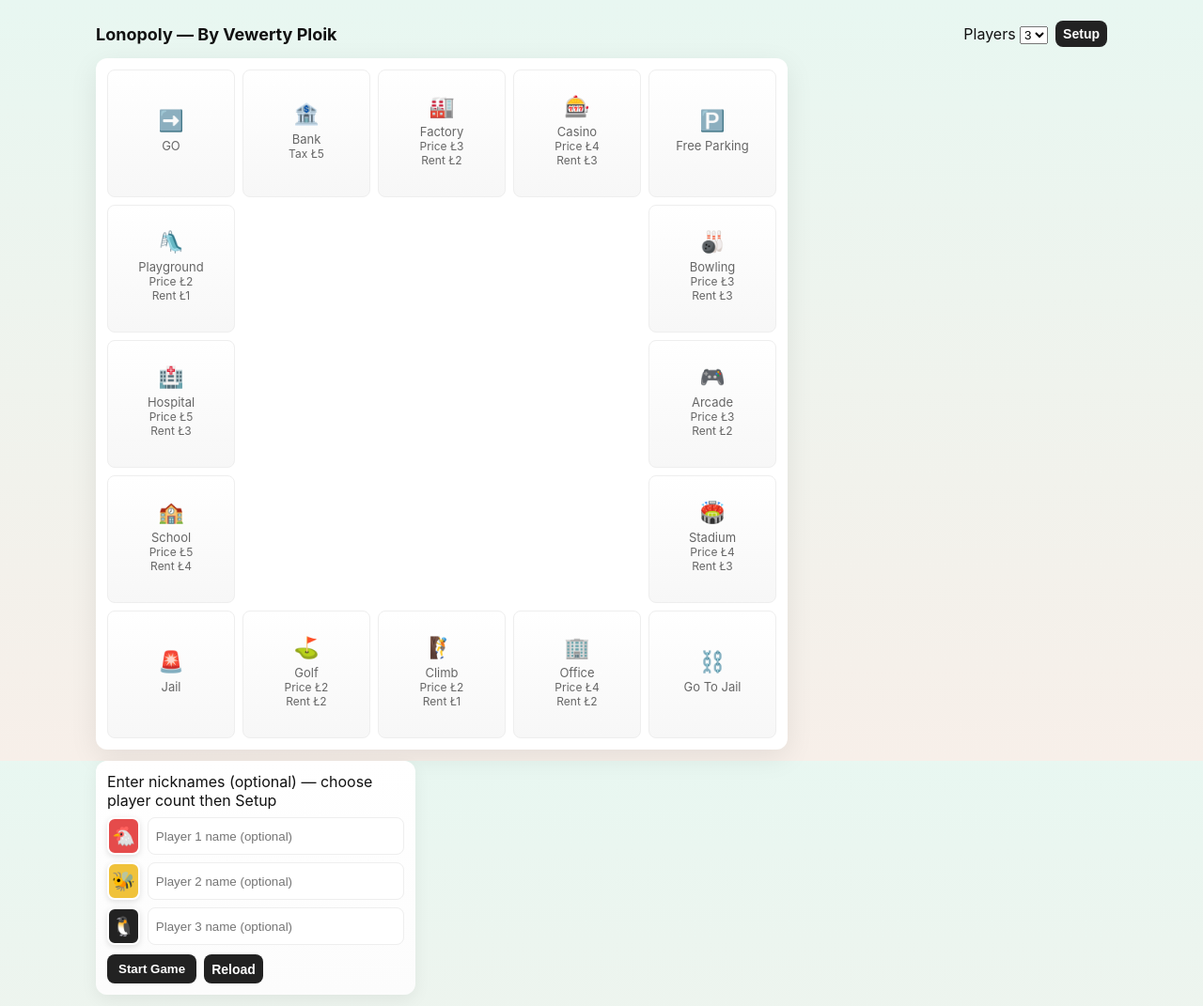
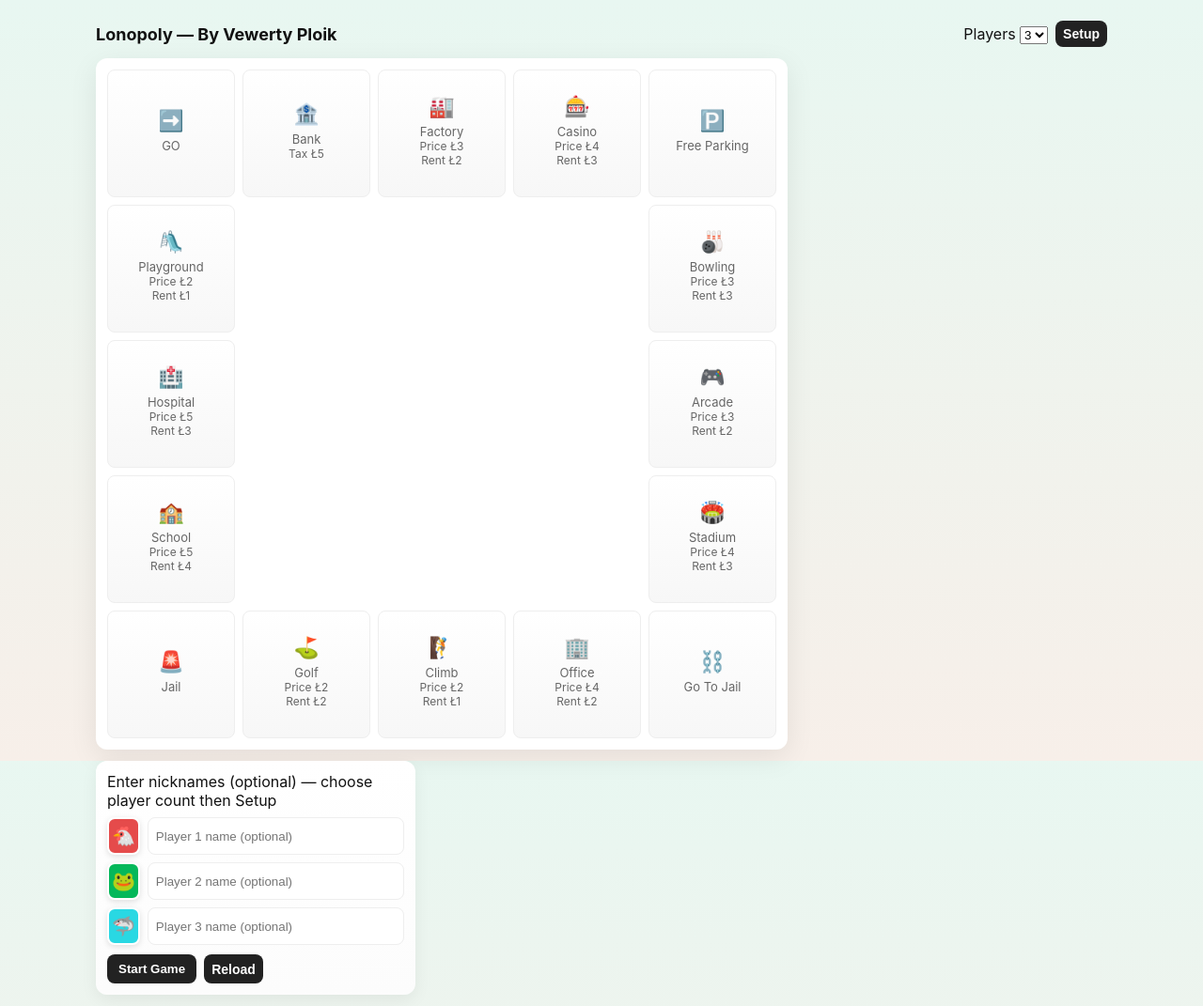
Before and after one commit to VewertyPloik/Lonopoly, a plain HTML site: page index.html in a window 1280 px wide. Shown: the whole page at 94% size. Drawn offline with Linux system fonts and the light colour scheme.

Commit message:
Update player tokens and color values

```diff
--- a/index.html
+++ b/index.html
@@ -125,8 +125,8 @@
   gridMap[24]=8; gridMap[23]=9; gridMap[22]=10; gridMap[21]=11; gridMap[20]=12;
   gridMap[15]=13; gridMap[10]=14; gridMap[5]=15;
 
-  const PLAYER_TOKENS=['🐔','🐝','🐧','🦁'];
-  const PLAYER_COLOR_VALUES=['#e54b4b','#f0c23a','#222','#ff8a3d'];
+  const PLAYER_TOKENS=['🐔','🐸','🦈','🦦'];
+  const PLAYER_COLOR_VALUES=['#e54b4b','#04B85A','#29D8E3','#873807'];
 
   let state={players:[],current:0,started:false,log:[]};
   let hasRolled = false; // anti-cheat: per-turn roll flag
```
